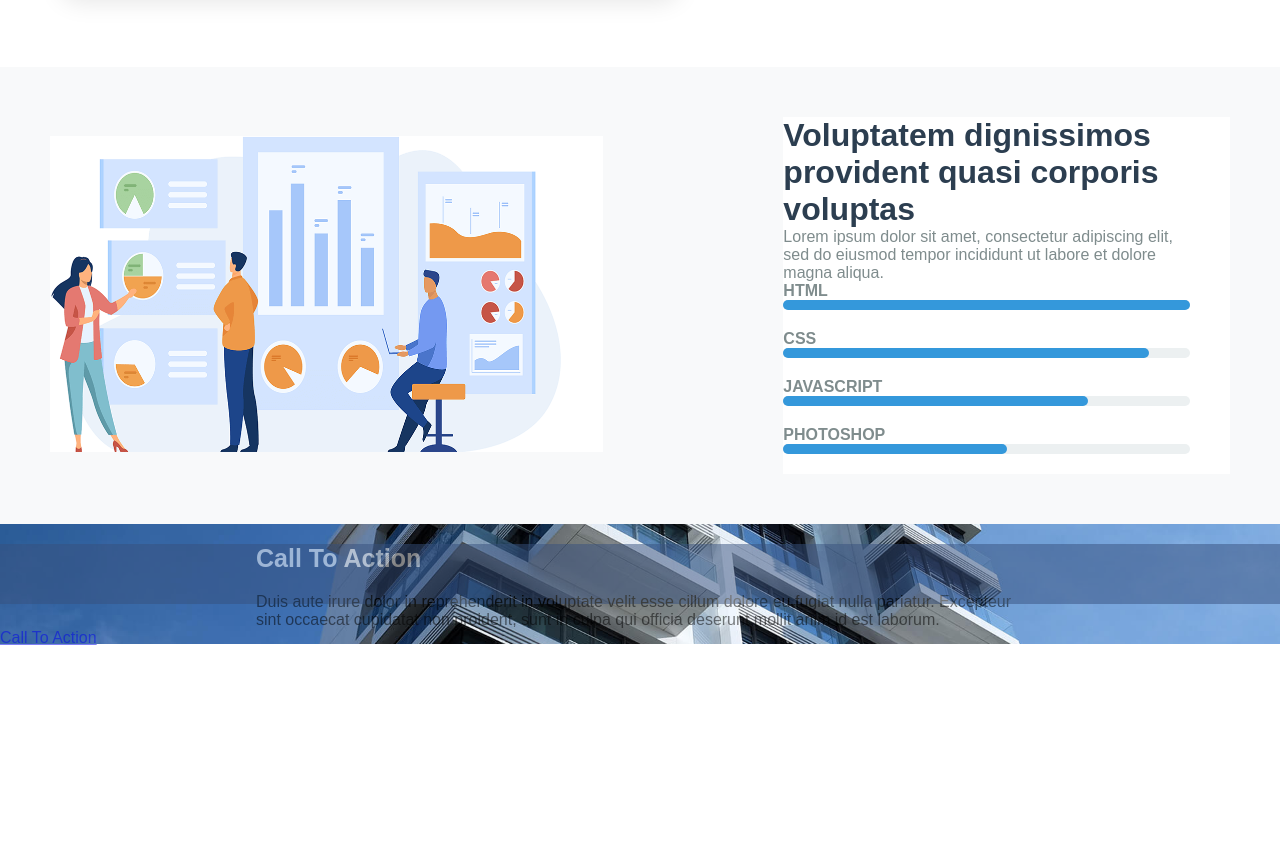
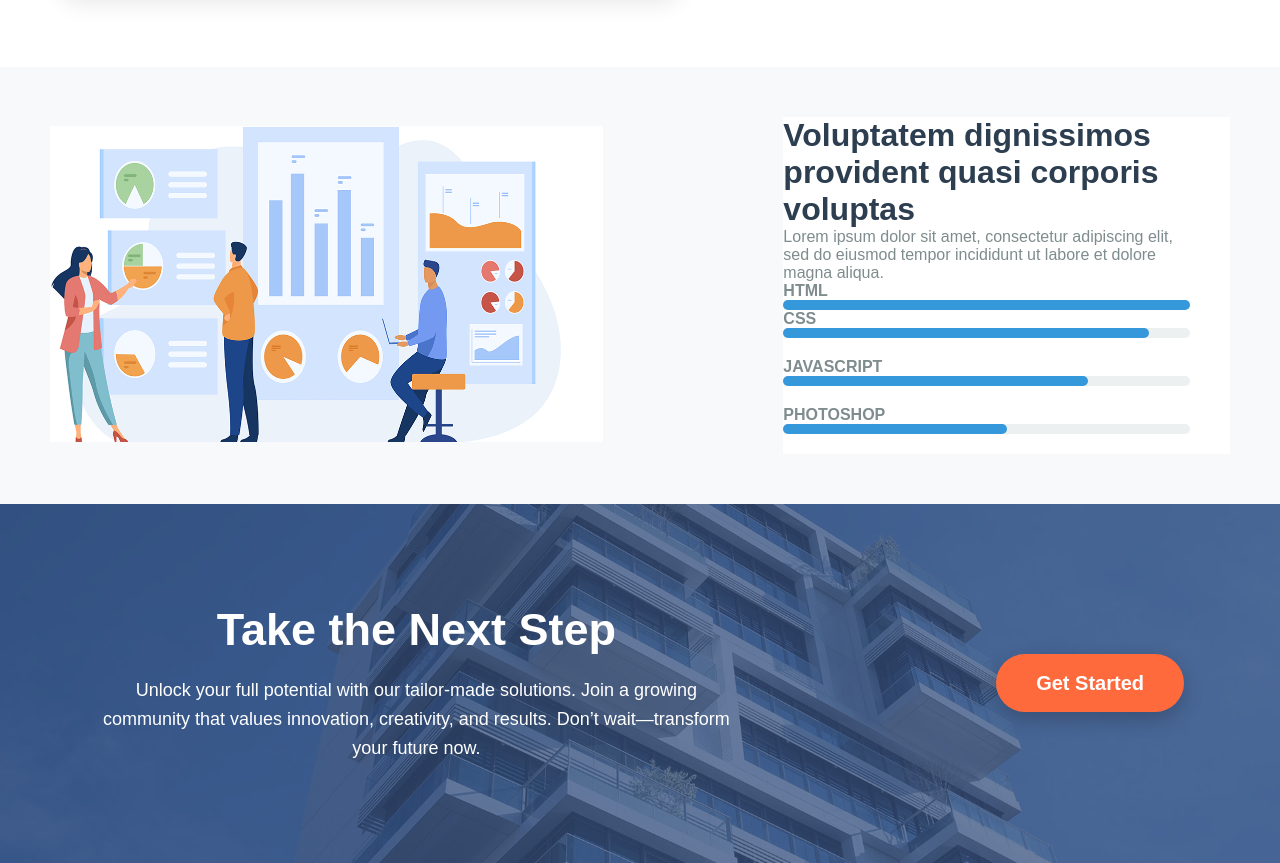
Before and after one commit to PelvinDreams/havvox, a website: page Day4/public/index.html in a window 1280 px wide. Shown: the part 1245-2108 px from the top of the page. Before the commit the page ends 1939 px from the top, so only its background shows below. Drawn offline with nearby package versions, Linux system fonts and the light colour scheme.

Commit message:
cta completed

```diff
--- a/Day4/public/assets/styles/style.css
+++ b/Day4/public/assets/styles/style.css
@@ -320,40 +320,110 @@ width: 50%;
   font-weight: bold;
 }
 
-
-.cta{
+/* CTA Section */
+.cta {
   width: 100%;
-  margin-bottom: 50px;
-  background-image: url(../images/cta-bg.jpg);
-  background-repeat: no-repeat;
+  background-image: url('../images/cta-bg.jpg');
   background-size: cover;
   background-position: center;
   position: relative;
-  padding-top: 120px;
-   height: 100%;
+  padding: 100px 0; /* Adds vertical spacing */
+  display: flex;
+  justify-content: center;
+  align-items: center;
+  text-align: center;
+  overflow: hidden;
+  color: #fff;
 }
 
-.cta .overlay{
+.cta .overlay {
+  position: absolute;
+  top: 0;
+  left: 0;
   width: 100%;
-  height: 50%;
-  background-color: #37517e;
-  opacity: 0.5;
-  position: absolute;
-  top: 20px;
+  height: 100%;
+  background-color: rgba(55, 81, 126, 0.75); /* Darker overlay with transparency */
+  z-index: 1;
 }
 
-.cta .container{
+.cta .container {
   position: relative;
   display: flex;
-  justify-content: center;
+  justify-content: space-between;
+  align-items: center;
+  width: 85%;
+  z-index: 2; /* Ensures it's above the overlay */
+  max-width: 1200px;
+  padding: 0 20px;
 }
 
-.cta .container .left{
+.cta .left {
   width: 60%;
+  padding-right: 20px;
 }
 
-.cta .container .left h1{
+.cta .left h1 {
+  font-size: 45px;
+  font-weight: bold;
+  margin-bottom: 20px;
+}
+
+.cta .left p {
+  font-size: 18px;
+  line-height: 1.6;
+  margin-bottom: 0;
+}
+
+.cta .right {
+  width: 40%;
+  display: flex;
+  justify-content: flex-end;
+}
+
+.cta .cta-btn {
+  background-color: #ff6a3d;
   color: #fff;
-  margin-bottom: 20px;
-  font-size: 25px;
+  padding: 18px 40px;
+  text-decoration: none;
+  font-size: 20px;
+  font-weight: bold;
+  border-radius: 50px;
+  transition: all 0.3s ease;
+  box-shadow: 0 8px 20px rgba(0, 0, 0, 0.2);
 }
+
+.cta .cta-btn:hover {
+  background-color: #ff4700;
+  box-shadow: 0 12px 28px rgba(0, 0, 0, 0.3);
+  transform: translateY(-3px);
+}
+
+/* Responsive Design */
+@media (max-width: 768px) {
+  .cta {
+    flex-direction: column;
+    padding: 50px 0;
+  }
+
+  .cta .container {
+    flex-direction: column;
+    text-align: center;
+  }
+
+  .cta .left, .cta .right {
+    width: 100%;
+    padding: 0;
+  }
+
+  .cta .cta-btn {
+    margin-top: 20px;
+  }
+
+  .cta .left h1 {
+    font-size: 35px;
+  }
+
+  .cta .left p {
+    font-size: 16px;
+  }
+}
--- a/Day4/public/index.html
+++ b/Day4/public/index.html
@@ -57,8 +57,9 @@
   <section class="hero" id="about">
     <div class="container">
       <div class="left">
-      <h1>Better Solution For Your Business</h1>
-      <p>We are team of talented web designers making websites with bootstrap</p>
+        <div data-aos="fade-up">
+        <h1>Better Solution For Your Business</h1>
+      <p>We are team of talented web designers making websites with bootstrap</p></div>
       <div class="btn-container">
         <a href="" class="get-started">Get Started</a>
         <a href="" class="watch-video">Watch Video</a>
@@ -125,7 +126,7 @@
 
     <section class="skills-section" id="service">
       <div class="image-container">
-        <img src="./assets/images/skills.png" alt="Skills illustration">
+        <div data-aos="fade-right"> <img src="./assets/images/skills.png" alt="Skills illustration"></div>
       </div>
 
       <div class="skill-content">
@@ -135,7 +136,7 @@
 
         <div class="skill">
           <p>HTML</p>
-
+          <div data-aos="fade-left">
           <div class="progress-bar">
             <div class="progress" style="width: 100%;"></div>
           </div>
@@ -172,20 +173,21 @@
 
 
     <section class="cta">
-      <div class="overlay">
+      <div class="overlay"></div>
       <div class="container">
         <div class="left">
-        <h1>Call To Action</h1>
-        <p>Duis aute irure dolor in reprehenderit in voluptate velit esse cillum dolore eu fugiat nulla
-          pariatur. Excepteur sint occaecat cupidatat non proident,
-           sunt in culpa qui officia deserunt mollit anim id est laborum.</p>
+          <div data-aos="zoom-in"> <h1>Take the Next Step</h1></div>
+          <div data-aos="zoom-in-left"> <p>Unlock your full potential with our tailor-made solutions. Join a
+             growing community that values
+            innovation, creativity, and results. Don’t wait—transform your future now.</p></div>
         </div>
-      </div>
         <div class="right">
-          <a href="#">Call To Action</a>
+          <div data-aos="zoom-out-up"> <a href="#" class="cta-btn">Get Started</a></div>
         </div>
       </div>
     </section>
+
+
 
 
 
```
